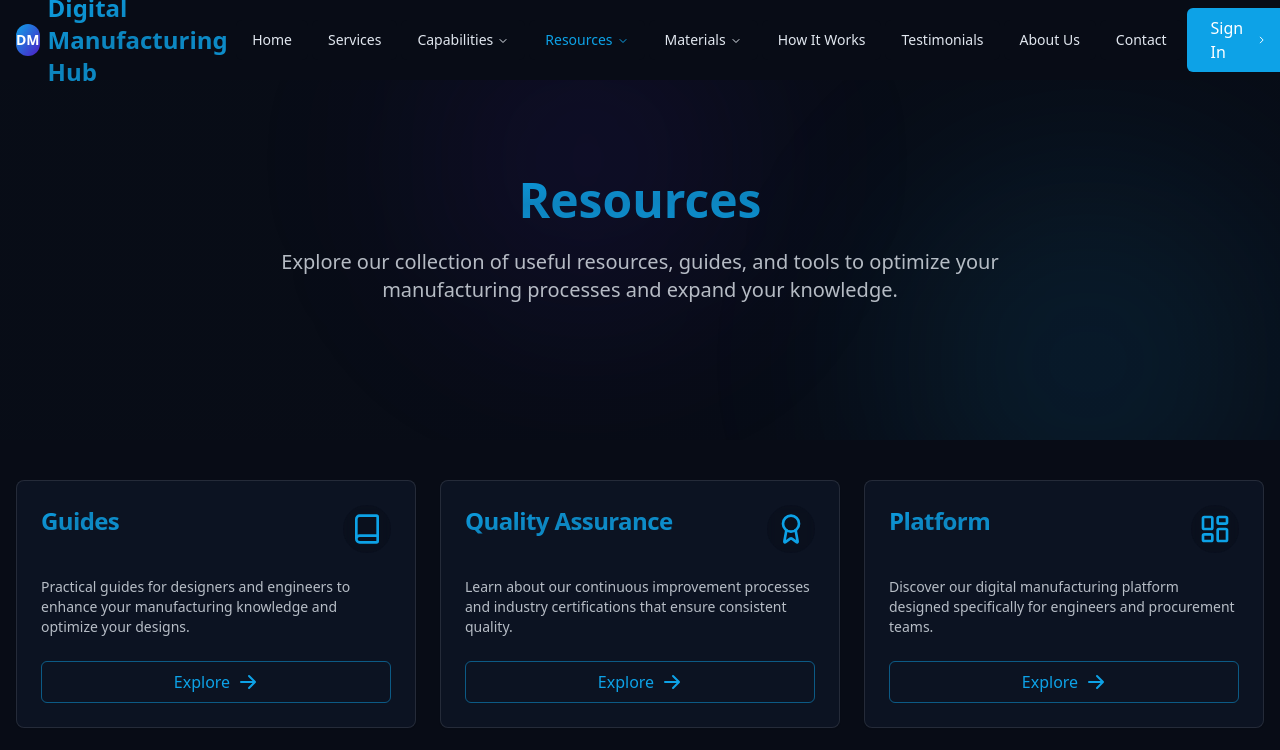
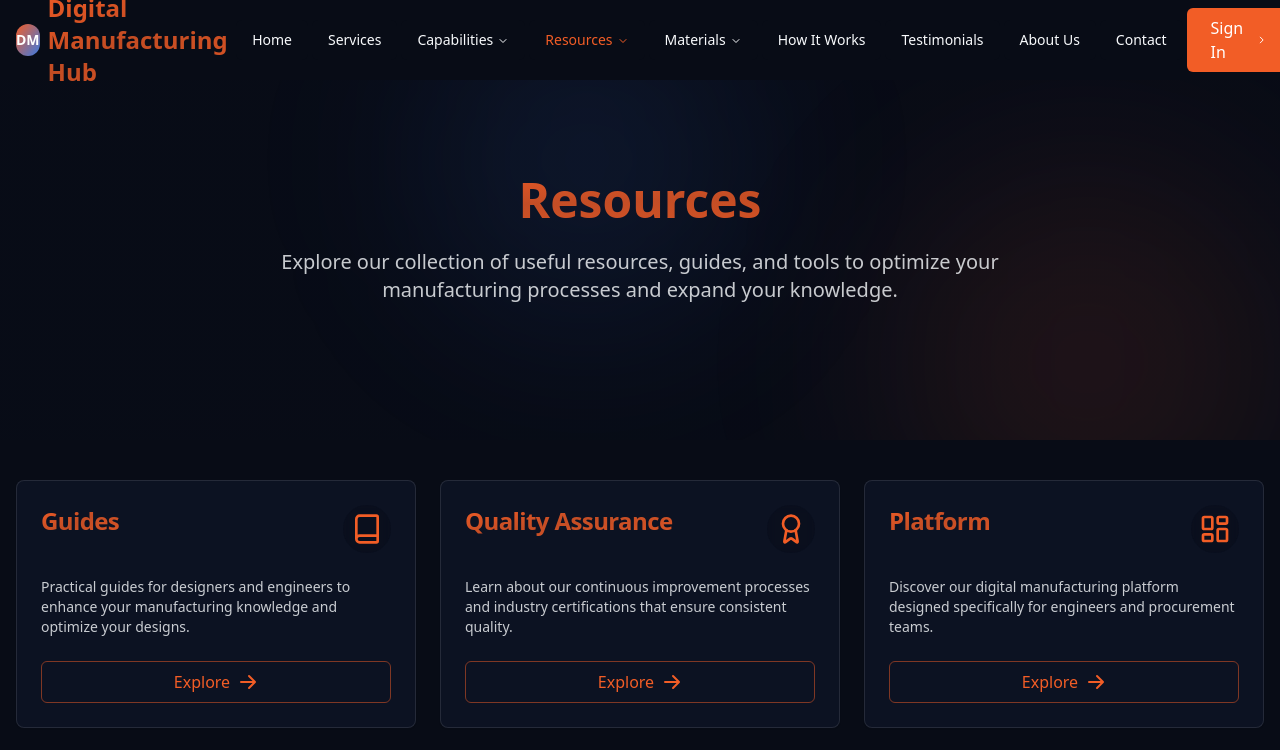
Before and after one commit to jnana12/producify-global-hub, a React (Vite) app: page /resources in a window 1280 px wide. Shown: the top 750 px of the page. Built offline with nearby package versions, Linux system fonts and the light colour scheme.

Commit message:
Refactor: Update theme and styling
Update the application's theme and styling to match the provided design.

```diff
--- a/src/App.css
+++ b/src/App.css
@@ -1,4 +1,3 @@
-
 #root {
   max-width: 1280px;
   margin: 0 auto;
@@ -13,10 +12,10 @@
   transition: filter 300ms;
 }
 .logo:hover {
-  filter: drop-shadow(0 0 2em #646cffaa);
+  filter: drop-shadow(0 0 2em rgba(239, 68, 68, 0.7));
 }
 .logo.react:hover {
-  filter: drop-shadow(0 0 2em #61dafbaa);
+  filter: drop-shadow(0 0 2em rgba(59, 130, 246, 0.7));
 }
 
 @keyframes logo-spin {
@@ -49,8 +48,8 @@
 }
 
 @keyframes pulse-glow {
-  0%, 100% { box-shadow: 0 0 10px 0 rgba(14, 165, 233, 0.2); }
-  50% { box-shadow: 0 0 20px 5px rgba(14, 165, 233, 0.4); }
+  0%, 100% { box-shadow: 0 0 10px 0 rgba(239, 68, 68, 0.2); }
+  50% { box-shadow: 0 0 20px 5px rgba(239, 68, 68, 0.4); }
 }
 
 @keyframes gradient-shift {
@@ -60,14 +59,14 @@
 }
 
 @keyframes color-cycle {
-  0% { color: rgba(14, 165, 233, 1); }
-  50% { color: rgba(121, 82, 233, 1); }
-  100% { color: rgba(14, 165, 233, 1); }
+  0% { color: rgba(239, 68, 68, 1); }
+  50% { color: rgba(59, 130, 246, 1); }
+  100% { color: rgba(239, 68, 68, 1); }
 }
 
 @keyframes text-shadow-pulse {
-  0%, 100% { text-shadow: 0 0 5px rgba(14, 165, 233, 0); }
-  50% { text-shadow: 0 0 15px rgba(14, 165, 233, 0.5); }
+  0%, 100% { text-shadow: 0 0 5px rgba(239, 68, 68, 0); }
+  50% { text-shadow: 0 0 15px rgba(239, 68, 68, 0.5); }
 }
 
 @keyframes bounce-subtle {
@@ -111,7 +110,7 @@
 }
 
 .gradient-background {
-  background: linear-gradient(-45deg, #0ea5e9, #6d54e5, #3b82f6, #7e22ce);
+  background: linear-gradient(-45deg, #ef4444, #3b82f6, #fb7185, #0ea5e9);
   background-size: 400% 400%;
   animation: gradient-shift 15s ease infinite;
 }
@@ -179,7 +178,7 @@
 }
 
 .hover-color-shift:hover {
-  color: #0ea5e9;
+  color: #ef4444;
 }
 
 .hover-brightness {
@@ -195,7 +194,7 @@
 }
 
 .hover-glow:hover {
-  box-shadow: 0 0 20px rgba(14, 165, 233, 0.5);
+  box-shadow: 0 0 20px rgba(239, 68, 68, 0.5);
 }
 
 /* 3D effect classes */
@@ -268,8 +267,8 @@
 }
 
 .feature-card:hover {
-  border-color: rgba(14, 165, 233, 0.4);
-  box-shadow: 0 10px 25px -5px rgba(0, 0, 0, 0.1), 0 5px 15px -5px rgba(14, 165, 233, 0.2);
+  border-color: rgba(239, 68, 68, 0.4);
+  box-shadow: 0 10px 25px -5px rgba(0, 0, 0, 0.1), 0 5px 15px -5px rgba(239, 68, 68, 0.2);
   transform: translateY(-5px);
 }
 
@@ -397,7 +396,7 @@
 /* Unique button styles */
 .button-primary {
   @apply bg-primary hover:bg-primary/90 text-white font-medium py-2 px-4 md:px-6 rounded-md transition-all duration-300
-  hover:shadow-[0_0_15px_rgba(14,165,233,0.5)] flex items-center justify-center gap-2;
+  hover:shadow-[0_0_15px_rgba(239,68,68,0.5)] flex items-center justify-center gap-2;
   position: relative;
   overflow: hidden;
   z-index: 1;
@@ -426,7 +425,7 @@
 
 .button-secondary {
   @apply bg-secondary hover:bg-secondary/90 text-white font-medium py-2 px-4 md:px-6 rounded-md transition-all duration-300
-  hover:shadow-[0_0_15px_rgba(109,84,229,0.5)] flex items-center justify-center gap-2;
+  hover:shadow-[0_0_15px_rgba(59,130,246,0.5)] flex items-center justify-center gap-2;
   position: relative;
   overflow: hidden;
 }
--- a/src/index.css
+++ b/src/index.css
@@ -5,25 +5,25 @@
 
 @layer base {
   :root {
-    --background: 222 47% 6%;
-    --foreground: 214 32% 91%;
+    --background: 225 47% 6%;
+    --foreground: 210 40% 98%;
 
-    --card: 222 47% 9%;
-    --card-foreground: 214 32% 91%;
+    --card: 225 47% 9%;
+    --card-foreground: 210 40% 98%;
 
-    --popover: 222 47% 10%;
-    --popover-foreground: 214 32% 91%;
+    --popover: 225 47% 10%;
+    --popover-foreground: 210 40% 98%;
 
-    --primary: 199 89% 48%;
+    --primary: 16 89% 55%;
     --primary-foreground: 210 40% 98%;
 
-    --secondary: 258 76% 44%;
+    --secondary: 217 76% 56%;
     --secondary-foreground: 210 40% 98%;
 
     --muted: 217 33% 17%;
     --muted-foreground: 215 20% 70%;
 
-    --accent: 199 89% 48%;
+    --accent: 16 89% 55%;
     --accent-foreground: 210 40% 98%;
 
     --destructive: 0 62% 46%;
@@ -31,18 +31,18 @@
 
     --border: 217 33% 17%;
     --input: 217 33% 17%;
-    --ring: 199 89% 48%;
+    --ring: 16 89% 55%;
 
     --radius: 0.5rem;
 
-    --sidebar-background: 222 47% 6%;
-    --sidebar-foreground: 214 32% 91%;
-    --sidebar-primary: 199 89% 48%;
+    --sidebar-background: 225 47% 6%;
+    --sidebar-foreground: 210 40% 98%;
+    --sidebar-primary: 16 89% 55%;
     --sidebar-primary-foreground: 0 0% 100%;
-    --sidebar-accent: 222 47% 10%;
-    --sidebar-accent-foreground: 214 32% 91%;
-    --sidebar-border: 222 47% 15%;
-    --sidebar-ring: 199 89% 48%;
+    --sidebar-accent: 225 47% 10%;
+    --sidebar-accent-foreground: 210 40% 98%;
+    --sidebar-border: 225 47% 15%;
+    --sidebar-ring: 16 89% 55%;
   }
 }
 
@@ -75,7 +75,7 @@
   }
 
   .text-gradient-secondary {
-    @apply bg-gradient-to-br from-secondary via-secondary/80 to-purple-400/90 bg-clip-text text-transparent;
+    @apply bg-gradient-to-br from-secondary via-secondary/80 to-blue-400/90 bg-clip-text text-transparent;
   }
 
   .bg-gradient-primary {
@@ -99,7 +99,7 @@
   }
 
   .hover-glow {
-    @apply transition-shadow duration-300 hover:shadow-[0_0_20px_rgba(14,165,233,0.3)];
+    @apply transition-shadow duration-300 hover:shadow-[0_0_20px_rgba(239,68,68,0.4)];
   }
 
   .animate-on-scroll {
@@ -111,17 +111,17 @@
   }
 
   .service-card {
-    @apply glass-morphism p-6 md:p-8 rounded-lg transition-all duration-300 hover:translate-y-[-5px] hover:shadow-[0_15px_30px_-15px_rgba(14,165,233,0.3)];
+    @apply glass-morphism p-6 md:p-8 rounded-lg transition-all duration-300 hover:translate-y-[-5px] hover:shadow-[0_15px_30px_-15px_rgba(239,68,68,0.4)];
   }
 
   .button-primary {
     @apply bg-primary hover:bg-primary/90 text-white font-medium py-2 px-4 md:px-6 rounded-md transition-all duration-300
-    hover:shadow-[0_0_15px_rgba(14,165,233,0.5)] flex items-center justify-center gap-2;
+    hover:shadow-[0_0_15px_rgba(239,68,68,0.5)] flex items-center justify-center gap-2;
   }
 
   .button-secondary {
     @apply bg-secondary hover:bg-secondary/90 text-white font-medium py-2 px-4 md:px-6 rounded-md transition-all duration-300
-    hover:shadow-[0_0_15px_rgba(109,84,229,0.5)] flex items-center justify-center gap-2;
+    hover:shadow-[0_0_15px_rgba(59,130,246,0.5)] flex items-center justify-center gap-2;
   }
 
   .button-outline {
```
